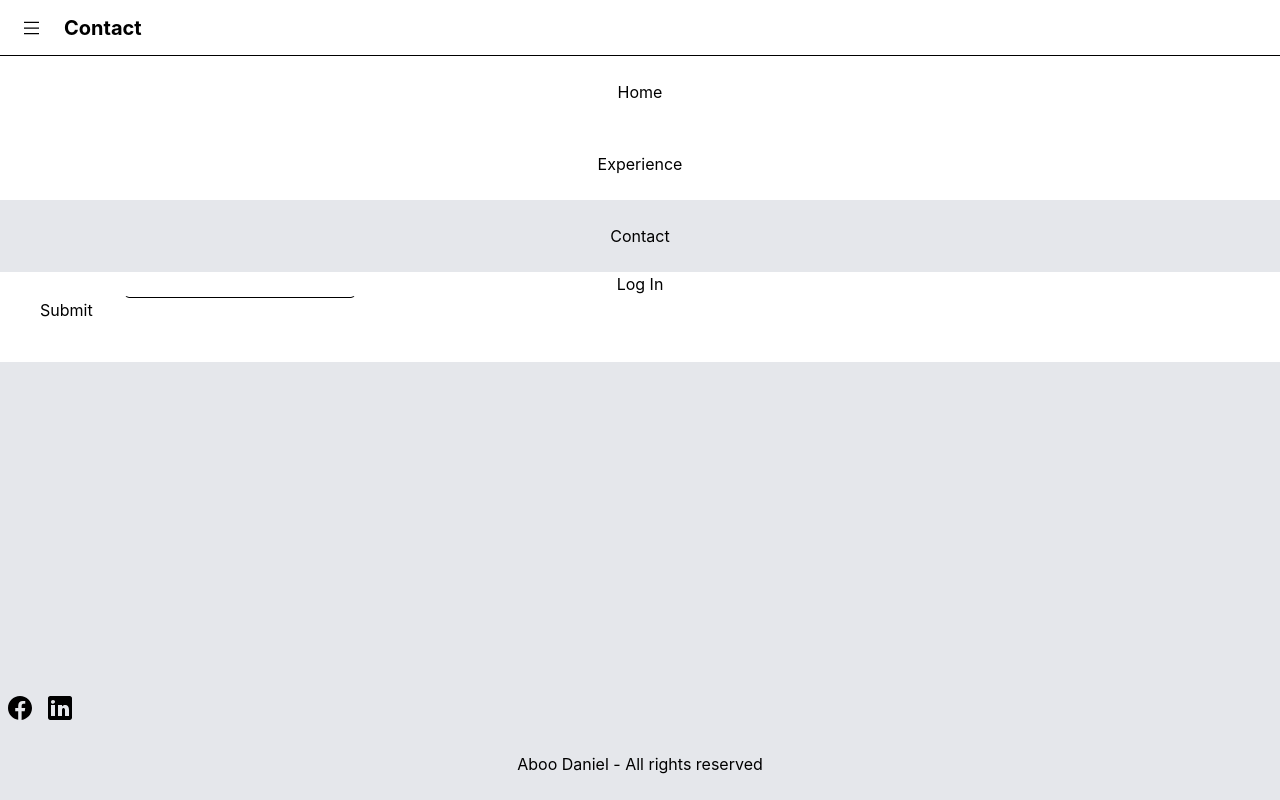
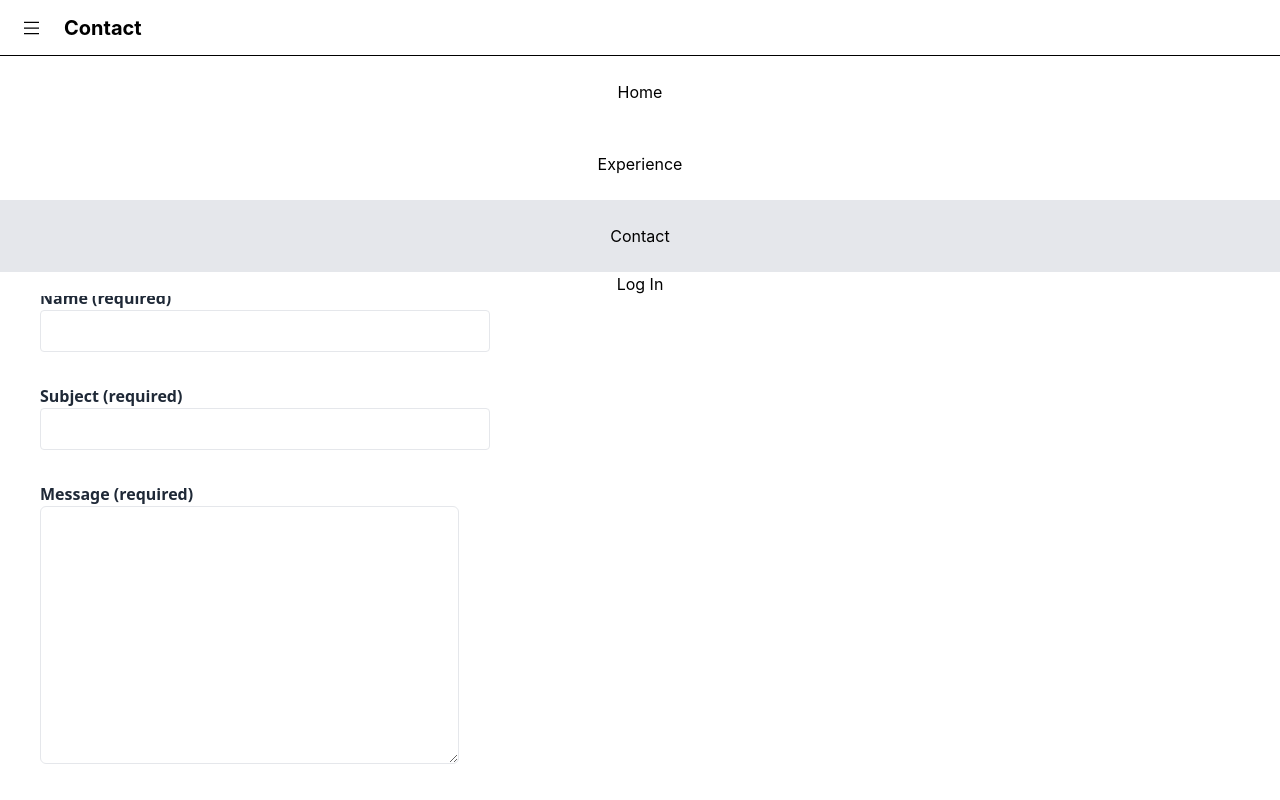
Before and after one commit to Daboo1998/aboodaniel-react-client, a React (Create React App) app: page /contact in a window 1280 px wide. Shown: the top 800 px of the page. Built offline with nearby package versions, Linux system fonts and the light colour scheme; no server answers.

Commit message:
Added contact message sending to firebase and added some formatting

```diff
--- a/package.json
+++ b/package.json
@@ -16,6 +16,7 @@
     "react-scripts": "4.0.3",
     "tailwindcss": "npm:@tailwindcss/postcss7-compat@^2.2.0",
     "typescript": "^4.1.2",
+    "validator": "^13.6.0",
     "web-vitals": "^1.0.1"
   },
   "scripts": {
@@ -49,6 +50,7 @@
     "@types/node": "^12.0.0",
     "@types/react": "^17.0.0",
     "@types/react-dom": "^17.0.0",
-    "@types/react-router-dom": "^5.1.7"
+    "@types/react-router-dom": "^5.1.7",
+    "@types/validator": "^13.1.4"
   }
 }
--- a/src/components/atoms/TextAreaInput.tsx
+++ b/src/components/atoms/TextAreaInput.tsx
@@ -9,10 +9,12 @@ const TextAreaInput: React.FC<TextAreaInputProps> = ({ name , children, value, o
         onChange?.(e.target.value);
     };
 
-    return <div className="flex flex-row">
-        <label htmlFor={name} className="p-1 mb-2">{children}</label>
-        <textarea name={name} value={value} onChange={handleChange} className="border rounded border-black p-1" />
-    </div>
+    return <p className="text-gray-800 font-sans font-bold">
+        <label htmlFor={name} className="mb-2">{children}<br />
+            <textarea name={name} value={value} cols={40} rows={10} aria-invalid onChange={handleChange}
+                      className="border rounded-md border-gray-200 transition box-shadow-inner py-2 px-4 mb-2" />
+        </label>
+    </p>
 };
 
 export default TextAreaInput;
--- a/src/components/atoms/TextInput.tsx
+++ b/src/components/atoms/TextInput.tsx
@@ -12,10 +12,13 @@ const TextInput: React.FC<TextInputProps> = ({ name , children, value, onChange}
         onChange?.(e.target.value);
     };
 
-    return <div className="flex flex-row">
-        <label htmlFor={name} className="p-1 mb-2">{children}</label>
-        <input type="text" value={value}  onChange={handleChange} name={name} className="border rounded border-black p-1 mb-2" />
-    </div>;
+    return <p className="text-gray-800 font-sans font-bold">
+        <label htmlFor={name} className="mb-2">
+            {children}<br/>
+            <input type="text" value={value} size={40} aria-invalid onChange={handleChange} name={name}
+                   className="border rounded transition border-gray-200 box-shadow-inner py-2 px-4 mb-2" />
+        </label>
+    </p>;
 };
 
 export default TextInput;
--- a/src/components/layouts/pages/ContactPageLayout.tsx
+++ b/src/components/layouts/pages/ContactPageLayout.tsx
@@ -2,26 +2,71 @@ import React, {useState} from "react";
 import PageLayout from "../PageLayout";
 import TextInput from "../../atoms/TextInput";
 import TextAreaInput from "../../atoms/TextAreaInput";
+import validator from "validator";
+import firebase from "firebase";
+import "firebase/firestore";
 
 const ContactPageLayout: React.FC = () => {
     const [email, setEmail] = useState("");
     const [name, setName] = useState("");
+    const [subject, setSubject] = useState("");
     const [message, setMessage] = useState("");
+    const [errorMessage, setErrorMessage] = useState<string | null>(null);
+    const [messageSent, setMessageSent] = useState<"Message sent!" | null>(null);
 
     const handleSubmit = (e: React.FormEvent) => {
       e.preventDefault();
       console.log(`${name} (${email}) submitted a message: "${message}"`);
+      setErrorMessage(null);
+      setMessageSent(null);
+
+      if (email.length === 0) {
+          setErrorMessage("Email is required!");
+      } else if (name.length === 0) {
+          setErrorMessage("Name is required!")
+      } else if (subject.length === 0) {
+          setErrorMessage("Subject is required!")
+      } else if (message.length === 0) {
+          setErrorMessage("Message is required!")
+      } else if (!validator.isEmail(email)) {
+          setErrorMessage("Email is badly formatted! Example email: email@example.com");
+      } else {
+          firebase.firestore()
+              .collection("messages")
+              .add({
+                  timestamp: firebase.firestore.Timestamp.now(),
+                  email, name, subject, message
+              })
+              .then(_ => {
+                  setMessageSent("Message sent!");
+              })
+              .catch(error => {
+                  setErrorMessage(error.message);
+              })
+      }
     };
 
     return (
         <PageLayout className="pt-10 items-center">
             <h1>Contact</h1>
-            <form className="flex flex-col items-end w-min" onSubmit={handleSubmit}>
-                <TextInput name="email" value={email} onChange={setEmail}>Email:</TextInput>
-                <TextInput name="name" value={name} onChange={setName}>Name:</TextInput>
-                <TextAreaInput name="message" value={message} onChange={setMessage}>Message:</TextAreaInput>
+            <div className="h-8" />
+            <form className="flex flex-col items-start w-min" onSubmit={handleSubmit}>
+                <TextInput name="email" value={email} onChange={setEmail}>Email (required)</TextInput>
+                <div className="h-6" />
+                <TextInput name="name" value={name} onChange={setName}>Name (required)</TextInput>
+                <div className="h-6" />
+                <TextInput name="subject" value={subject} onChange={setSubject}>Subject (required)</TextInput>
+                <div className="h-6" />
+                <TextAreaInput name="message" value={message} onChange={setMessage}>Message (required)</TextAreaInput>
+                <div className="h-6" />
+                <p className="text-green-600">{ messageSent }</p>
+                <p className="text-error bold">{errorMessage}</p>
+                <div className="h-6" />
+                <button type="submit" className="bg-submit text-white rounded py-3 px-5 uppercase">
+                    Send
+                </button>
             </form>
-            <button onClick={handleSubmit}>Submit</button>
+
         </PageLayout>
     );
 };
--- a/tailwind.config.js
+++ b/tailwind.config.js
@@ -39,6 +39,12 @@ module.exports = {
       },
       maxHeight: {
         'inf': `10000px`,
+      },
+      backgroundColor: {
+        "submit": "#3b3b3b"
+      },
+      textColor: {
+        "error": "rgba(220, 38, 38, 1)"
       }
     },
   },
```
Also changed, not shown: 2 other files (tests, documents, lock files or other folders).
